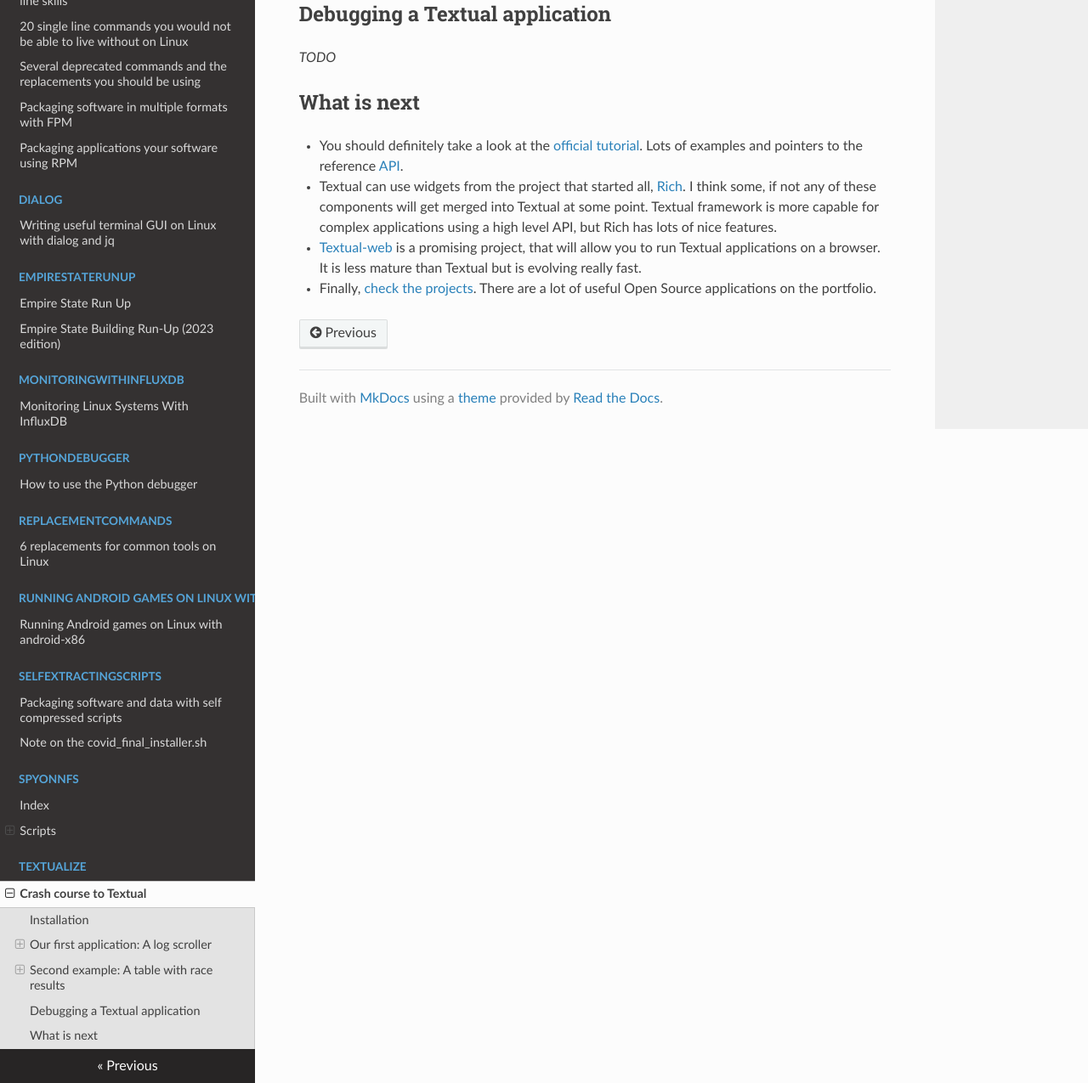
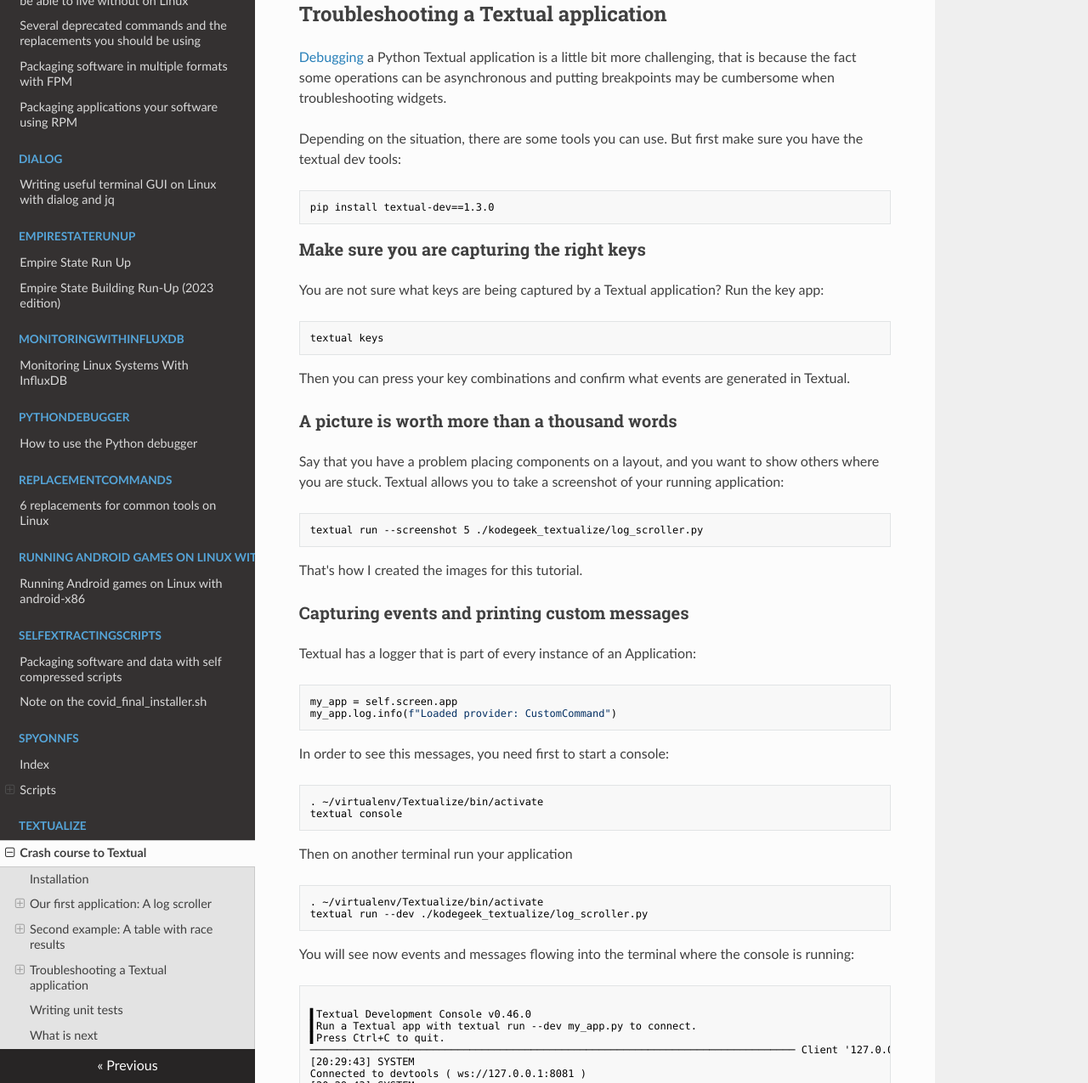
Before and after one commit to josevnz/tutorials, an MkDocs documentation site: the page built from docs/Textualize/TUTORIAL.md, in a window 1280 px wide and 1400 px high, scrolled down 2931 px, cut to the strip 125-1400 px from the top of the window. Shown: the whole strip at 85% size. Built offline with MkDocs 1.6.1, drawn with Linux system fonts in a browser that asks for light colours; nearby versions of some CDN libraries; some of the changed text lies outside the part shown.

Commit message:
Updated tutorial

````diff
--- a/docs/Textualize/TUTORIAL.md
+++ b/docs/Textualize/TUTORIAL.md
@@ -65,7 +65,86 @@
 
 ![](summary_2023-12-28T19_05_55_822030.svg)
 
-## Debugging a Textual application
+## Troubleshooting a Textual application
+
+[Debugging](https://github.com/josevnz/tutorials/blob/main/docs/PythonDebugger/README.md) a Python Textual application is a little bit more challenging, that is because the fact some operations can be asynchronous and putting breakpoints may be cumbersome when troubleshooting widgets.
+
+Depending on the situation, there are some tools you can use. But first make sure you have the textual dev tools:
+
+```shell
+pip install textual-dev==1.3.0
+```
+
+### Make sure you are capturing the right keys
+
+You are not sure what keys are being captured by a Textual application? Run the key app:
+
+```shell
+textual keys
+```
+Then you can press your key combinations and confirm what events are generated in Textual.
+
+### A picture is worth more than a thousand words
+
+Say that you have a problem placing components on a layout, and you want to show others where you are stuck. Textual allows you to take a screenshot of your running application:
+
+```shell
+textual run --screenshot 5 ./kodegeek_textualize/log_scroller.py
+```
+
+That's how I created the images for this tutorial.
+
+### Capturing events and printing custom messages
+
+Textual has a logger that is part of every instance of an Application:
+
+```python
+my_app = self.screen.app
+my_app.log.info(f"Loaded provider: CustomCommand")
+```
+
+In order to see this messages, you need first to start a console:
+
+```shell
+. ~/virtualenv/Textualize/bin/activate
+textual console
+```
+
+Then on another terminal run your application
+
+```shell
+. ~/virtualenv/Textualize/bin/activate
+textual run --dev ./kodegeek_textualize/log_scroller.py
+```
+
+You will see now events and messages flowing into the terminal where the console is running:
+
+```shell
+
+▌Textual Development Console v0.46.0
+▌Run a Textual app with textual run --dev my_app.py to connect.
+▌Press Ctrl+C to quit.
+─────────────────────────────────────────────────────────────────────────────── Client '127.0.0.1' connected ────────────────────────────────────────────────────────────────────────────────
+[20:29:43] SYSTEM                                                                                                                                                                 app.py:2188
+Connected to devtools ( ws://127.0.0.1:8081 )
+[20:29:43] SYSTEM                                                                                                                                                                 app.py:2192
+---
+[20:29:43] SYSTEM                                                                                                                                                                 app.py:2194
+driver=<class 'textual.drivers.linux_driver.LinuxDriver'>
+[20:29:43] SYSTEM                                                                                                                                                                 app.py:2195
+loop=<_UnixSelectorEventLoop running=True closed=False debug=False>
+[20:29:43] SYSTEM                                                                                                                                                                 app.py:2196
+features=frozenset({'debug', 'devtools'})
+[20:29:43] SYSTEM                                                                                                                                                                 app.py:2228
+STARTED FileMonitor({PosixPath('/home/josevnz/TextualizeTutorial/docs/Textualize/kodegeek_textualize/os_app.tcss')})
+[20:29:43] EVENT
+```
+
+Another advantage of running your application in developer mode is that if you change your CSS, the application will try to render again without a restart.
+
+## Writing unit tests
+
+What if you want to write [unit tests](https://docs.python.org/3/library/unittest.html) for your brand new Textual application?
 
 *TODO*
 
@@ -74,4 +153,6 @@
 * You should definitely take a look at the [official tutorial](https://textual.textualize.io/tutorial/). Lots of examples and pointers to the reference [API](https://textual.textualize.io/api/).
 * Textual can use widgets from the project that started all, [Rich](https://github.com/Textualize/rich). I think some, if not any of these components will get merged into Textual at some point. Textual framework is more capable for complex applications using a high level API, but Rich has lots of nice features.
 * [Textual-web](https://github.com/Textualize/textual-web) is a promising project, that will allow you to run Textual applications on a browser. It is less mature than Textual but is evolving really fast.
+* Debugging applications in Python can get complicated. Sometimes you may have to [mix different tools](https://github.com/josevnz/DebuggingApplications/blob/main/StracePythonWireshark/README.md) to figure out what is wrong with an application.
+* Textual is used by other projects. One of them that is super easy to use is [Trogon](https://github.com/Textualize/trogon), it will [make your CLI self discoverable](https://github.com/josevnz/CLIWithClickAndTrogon/blob/main/README.md).
 * Finally, [check the projects](https://www.textualize.io/projects/). There are a lot of useful Open Source applications on the portfolio.
````
